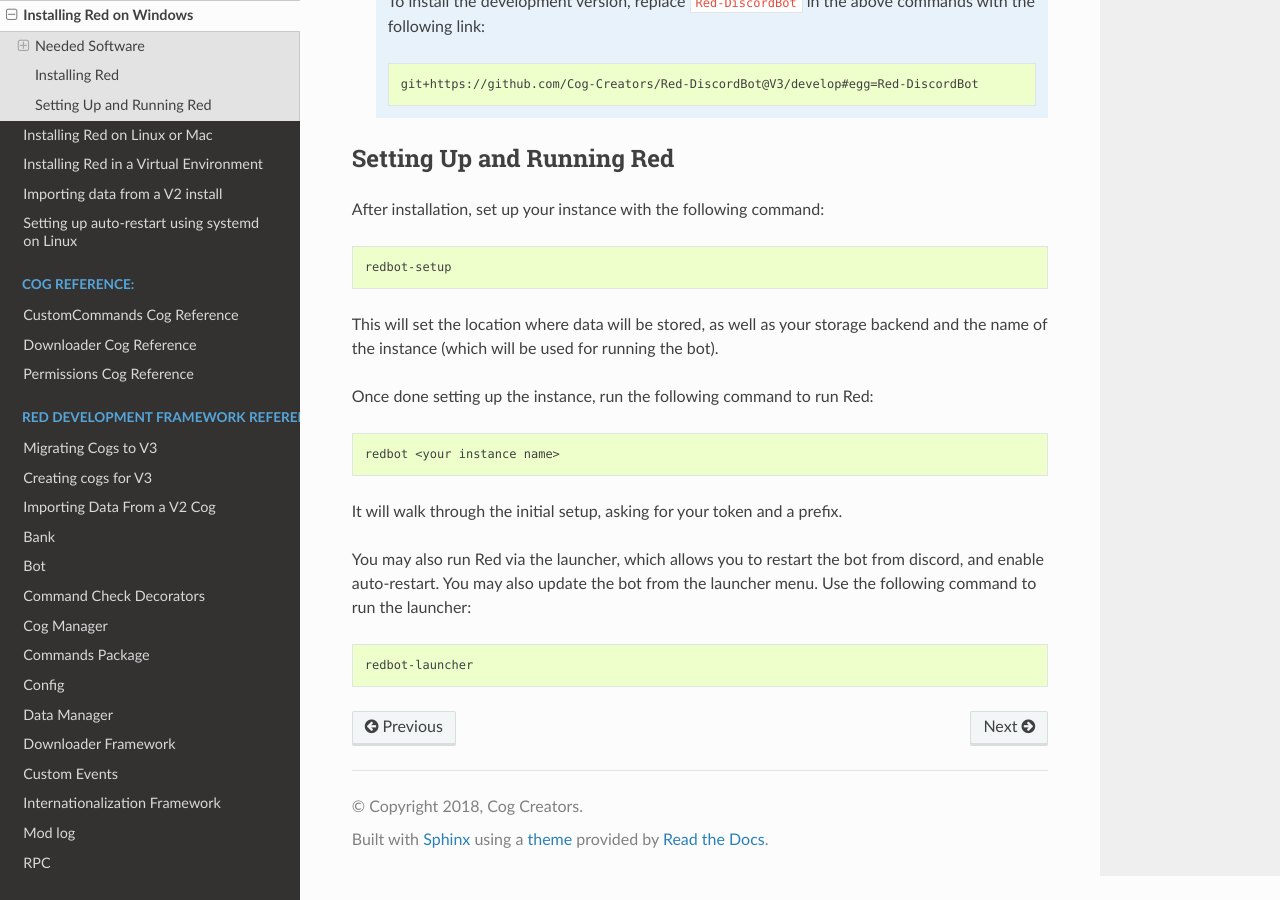
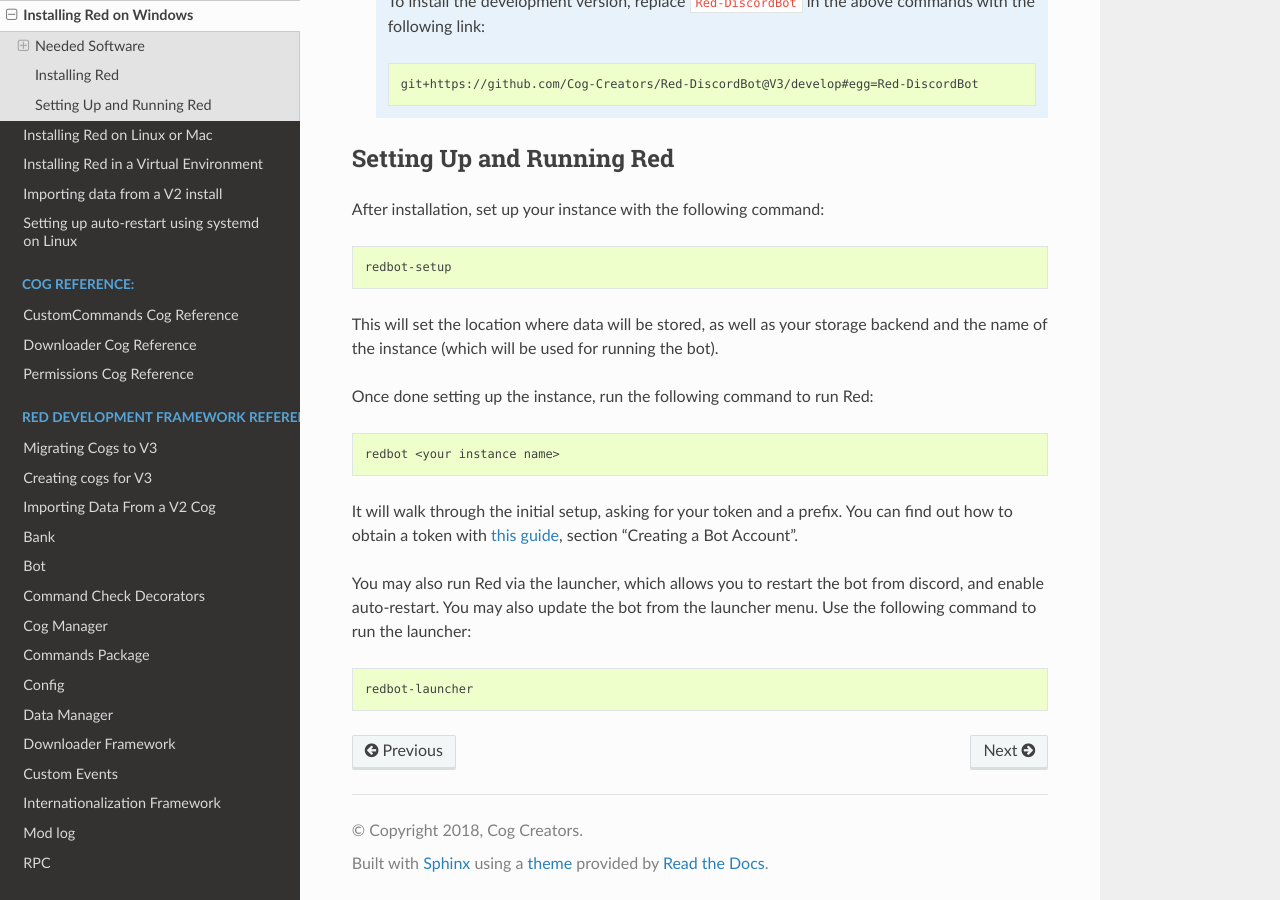
Before and after one commit to Renirous/Red-DiscordBot, a Sphinx documentation site: the page built from docs/install_windows.rst, in a window 1280 px wide and 900 px high, scrolled down 1781 px. Built offline with Sphinx 7.4.7 and the Read the Docs theme 2.0.0, drawn with Linux system fonts in a browser that asks for light colours; the version number is read from the project's files by our own code.

Commit message:
[Docs] Link bot account guide (#2440)

```diff
--- a/docs/install_linux_mac.rst
+++ b/docs/install_linux_mac.rst
@@ -234,6 +234,9 @@
     redbot <your instance name>
 
 It will walk through the initial setup, asking for your token and a prefix.
+You can find out how to obtain a token with
+`this guide <https://discordpy.readthedocs.io/en/rewrite/discord.html#creating-a-bot-account>`_,
+section "Creating a Bot Account".
 
 You may also run Red via the launcher, which allows you to restart the bot
 from discord, and enable auto-restart. You may also update the bot from the
--- a/docs/install_windows.rst
+++ b/docs/install_windows.rst
@@ -110,6 +110,9 @@
     redbot <your instance name>
 
 It will walk through the initial setup, asking for your token and a prefix.
+You can find out how to obtain a token with
+`this guide <https://discordpy.readthedocs.io/en/rewrite/discord.html#creating-a-bot-account>`_,
+section "Creating a Bot Account".
 
 You may also run Red via the launcher, which allows you to restart the bot
 from discord, and enable auto-restart. You may also update the bot from the
```
